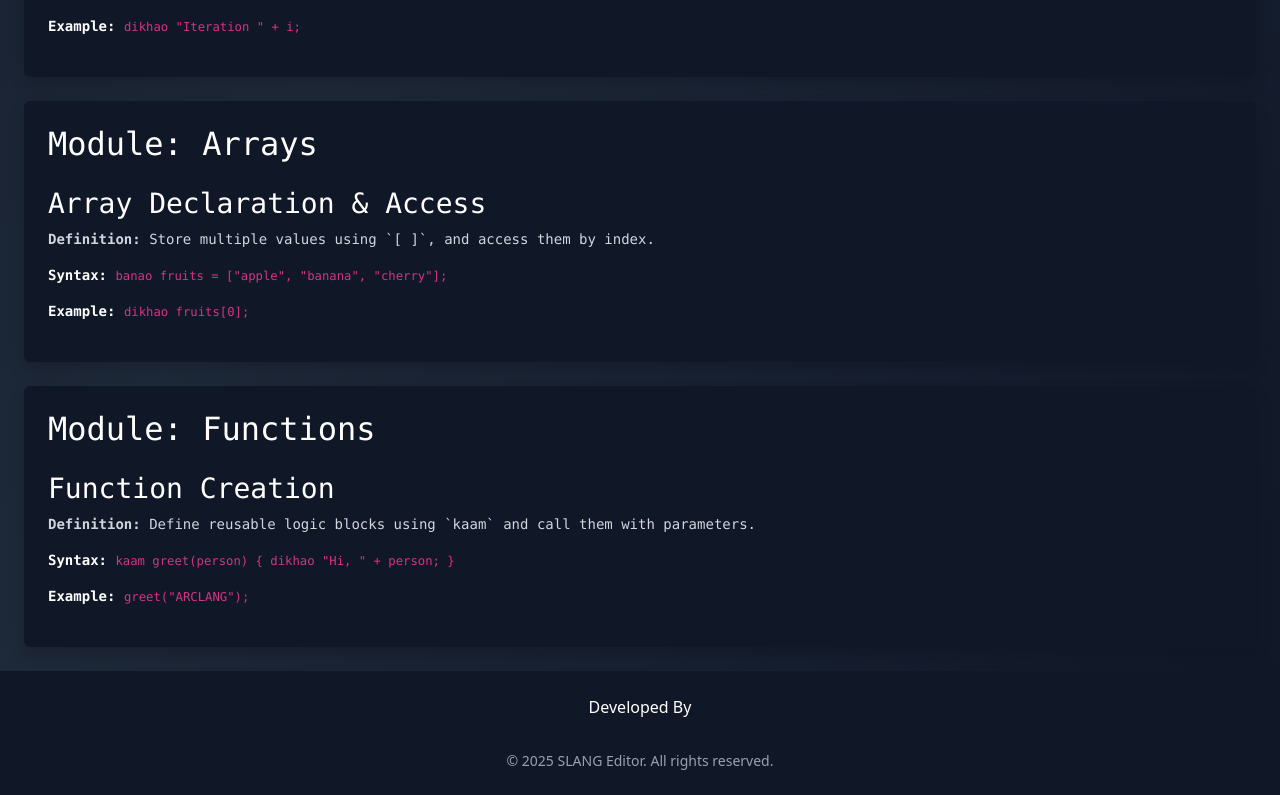
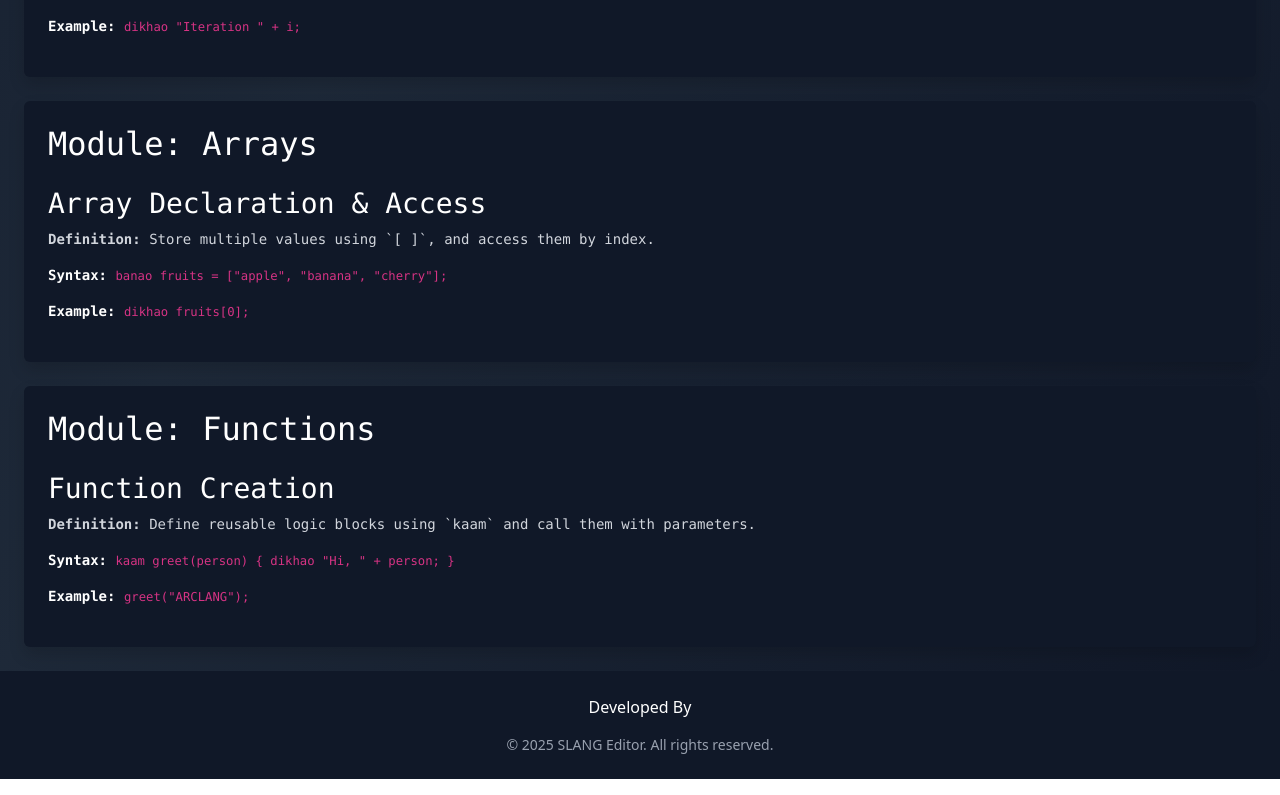
Before and after one commit to Sanket5749/S-language-Editor, a React (Vite) app: page /course in a window 1280 px wide. Shown: the part 1761-2556 px from the top of the page. Built offline with nearby package versions, Linux system fonts and the light colour scheme.

Commit message:
Update Footer.jsx

```diff
--- a/src/components/Footer.jsx
+++ b/src/components/Footer.jsx
@@ -66,7 +66,7 @@
             </div>
           )}
 
-          <div className="text-sm text-gray-400 mt-6">
+          <div className="text-sm text-gray-400 mt-2">
             © {new Date().getFullYear()} SLANG Editor. All rights reserved.
           </div>
         </div>
```
